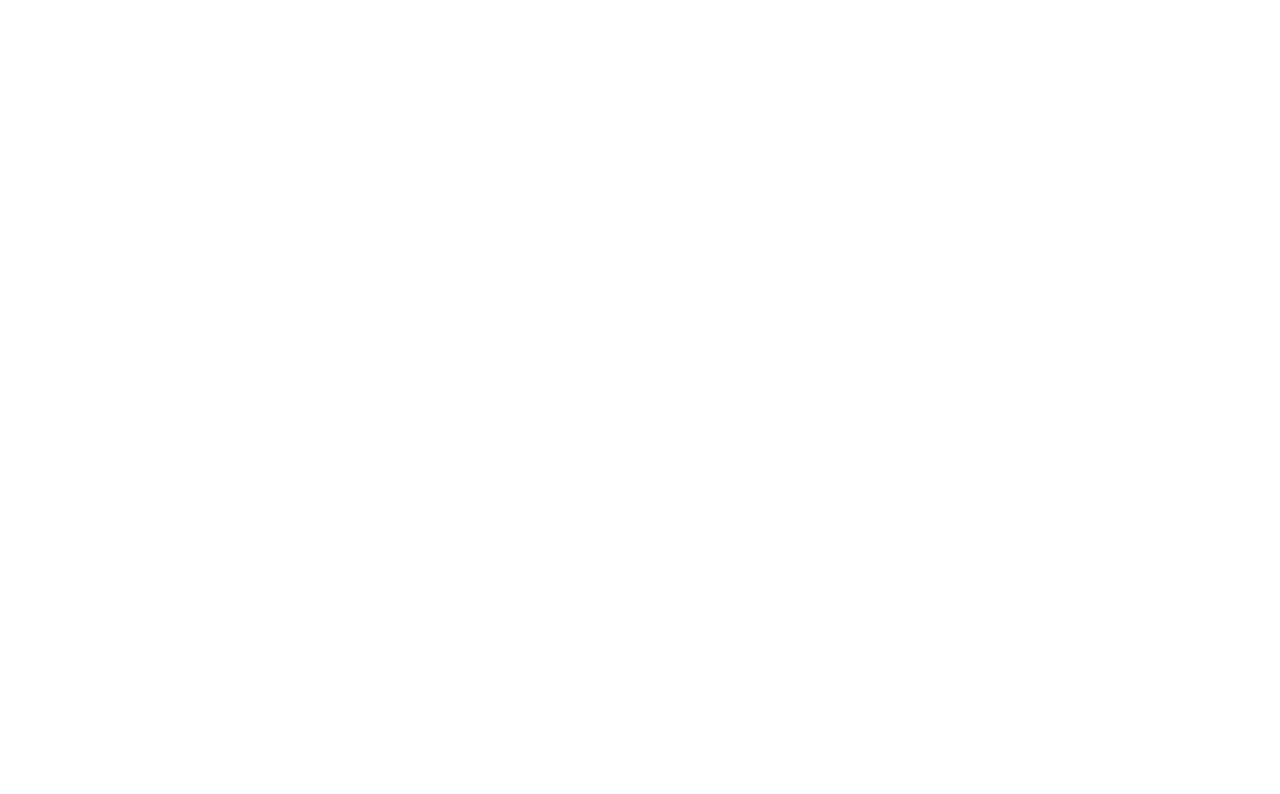
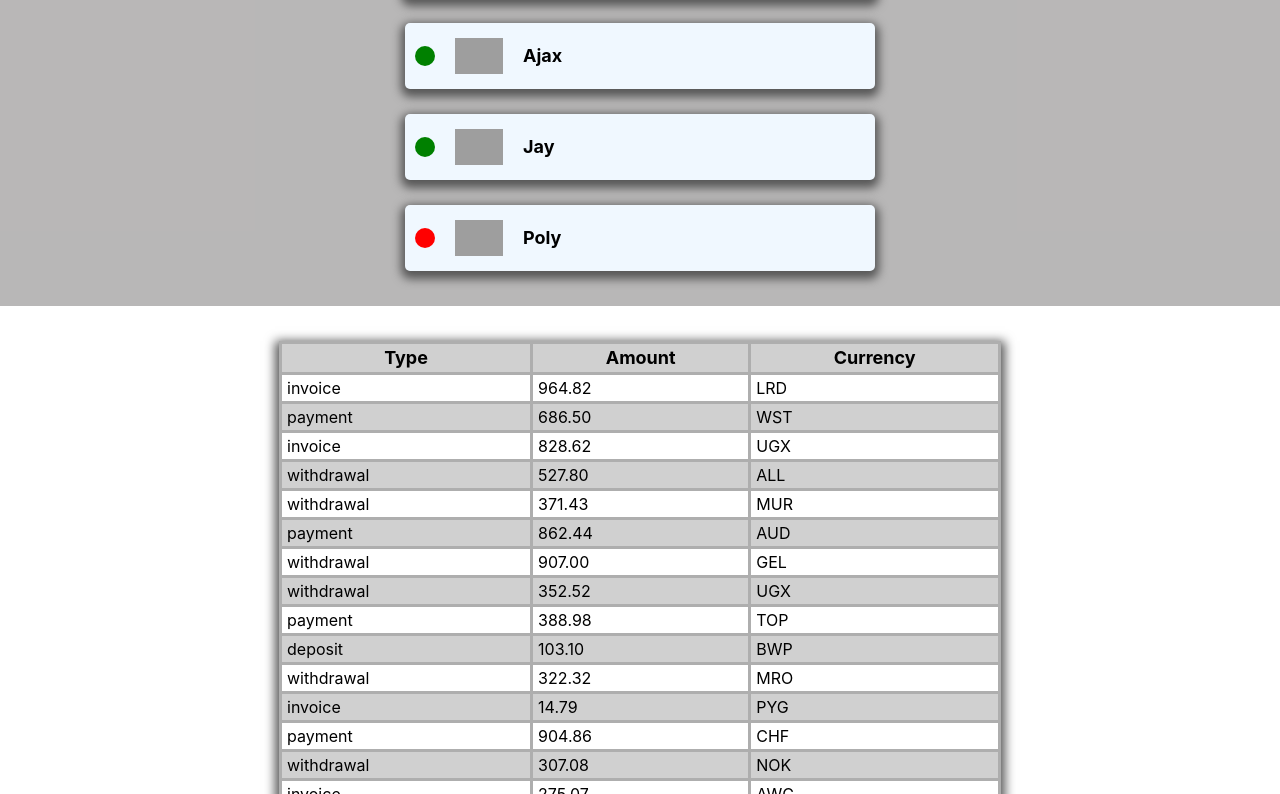
Before and after one commit to Dadayat/goit-react-hw-01-components, a React (Create React App) app: page / in a window 1280 px wide. Shown: the part 786-1580 px from the top of the page. Before the commit the page ends 800 px from the top, so only its background shows below. Built offline with nearby package versions, Linux system fonts and the light colour scheme; grey boxes are pictures that could not be loaded.

Commit message:
update Statistic and TransactionsHistory comoinents

```diff
--- a/src/components/App.jsx
+++ b/src/components/App.jsx
@@ -2,6 +2,10 @@
 import user from '../data/user.json';
 import { Statistics } from './Statistics/Statistics';
 import data from '../data/data.json';
+import { FriendList } from './FriendList/FriendList';
+import friends from '../data/friends.json';
+import { TransactionHistory } from './TransactionHistory/TransactionHistory';
+import transactions from '../data/transactions.json';
 
 export const App = () => {
   return (
@@ -14,6 +18,8 @@
         stats={user.stats}
       />
       <Statistics title={'UPLOAD STATS'} stats={data} />
+      <FriendList friends={friends} />
+      <TransactionHistory items={transactions} />
     </div>
   );
 };
--- /dev/null
+++ b/src/components/FriendItem/FriendItem.jsx
@@ -0,0 +1,19 @@
+import css from './FriendItem.module.css';
+
+const FriendItem = ({ avatar, name, isOnline }) => {
+  return (
+    <li className={css.item}>
+      <span
+        className={
+          isOnline ? `${css.status} ${css.green}` : `${css.status} ${css.red}`
+        }
+      >
+        {isOnline}
+      </span>
+      <img className={css.avatar} src={avatar} alt={name} width="48" />
+      <p className={css.name}>{name}</p>
+    </li>
+  );
+};
+
+export { FriendItem };
--- /dev/null
+++ b/src/components/FriendItem/FriendItem.module.css
@@ -0,0 +1,31 @@
+.item {
+  display: flex;
+  align-items: center;
+  gap: 20px;
+  padding: 15px 10px;
+  min-width: 450px;
+  background-color: aliceblue;
+  border-radius: 5px;
+  box-shadow: 0px 4px 10px 4px #575757;
+}
+
+.status {
+  display: block;
+  width: 20px;
+  height: 20px;
+  border-radius: 50%;
+  background-color: gray;
+}
+
+.green {
+  background-color: green;
+}
+
+.red {
+  background-color: red;
+}
+
+.name {
+  font-size: large;
+  font-weight: 700;
+}
--- /dev/null
+++ b/src/components/FriendList/FriendList.jsx
@@ -0,0 +1,23 @@
+import { FriendItem } from '../FriendItem/FriendItem';
+import css from './FriendList.module.css';
+
+const FriendList = ({ friends }) => {
+  return (
+    <>
+      <ul className={css.friendList}>
+        {friends.map(friend => {
+          return (
+            <FriendItem
+              avatar={friend.avatar}
+              name={friend.name}
+              isOnline={friend.isOnline}
+              key={friend.id}
+            />
+          );
+        })}
+      </ul>
+    </>
+  );
+};
+
+export { FriendList };
--- /dev/null
+++ b/src/components/FriendList/FriendList.module.css
@@ -0,0 +1,8 @@
+.friendList {
+  padding: 35px;
+  display: flex;
+  flex-direction: column;
+  align-items: center;
+  row-gap: 25px;
+  background-color: #999797b0;
+}
--- a/src/components/Profile/Profile.module.css
+++ b/src/components/Profile/Profile.module.css
@@ -2,7 +2,7 @@
   display: flex;
   justify-content: center;
   text-align: center;
-  padding: 20px;
+  padding: 35px;
   background-color: #999797b0;
 }
 
@@ -13,7 +13,6 @@
   height: auto;
   padding: 20px;
   border-radius: 10px;
-  margin-bottom: 25px;
   background-color: #fffcfc;
   box-shadow: 0px 4px 10px 4px #575757;
 }
@@ -23,7 +22,7 @@
   height: 100px;
   border: 2px solid black;
   border-radius: 50%;
-  margin-bottom: 40px;
+  margin-bottom: 30px;
   background-color: #999797b0;
 }
 
--- a/src/components/Statistics/Statistics.module.css
+++ b/src/components/Statistics/Statistics.module.css
@@ -1,6 +1,6 @@
 .statistics {
   text-align: center;
-  padding: 20px;
+  padding: 35px;
   background-color: #fcfcfcb0;
 }
 
--- /dev/null
+++ b/src/components/TransactionHistory/TransactionHistory.jsx
@@ -0,0 +1,20 @@
+import { Transactions } from '../Transactions/Transactions';
+import css from './TransactionHistory.module.css';
+
+const TransactionHistory = ({ items }) => {
+  return (
+    <table className={css.transactionHistory}>
+      <thead>
+        <tr className={css.row}>
+          <th className={css.cell}>Type</th>
+          <th className={css.cell}>Amount</th>
+          <th className={css.cell}>Currency</th>
+        </tr>
+      </thead>
+
+      <Transactions items={items} />
+    </table>
+  );
+};
+
+export { TransactionHistory };
--- /dev/null
+++ b/src/components/TransactionHistory/TransactionHistory.module.css
@@ -0,0 +1,19 @@
+.transactionHistory {
+  margin: 35px auto;
+  text-align: start;
+  max-width: 722px;
+  width: 100%;
+  border: 1px solid #aeaeae;
+  box-shadow: 0px 4px 10px 4px #575757;
+}
+
+.row {
+  background-color: rgb(208, 208, 208);
+}
+
+.cell {
+  border: 3px solid #aeaeae;
+  padding: 5px;
+  font-size: large;
+  font-weight: 700;
+}
--- /dev/null
+++ b/src/components/Transactions/Transactions.jsx
@@ -0,0 +1,19 @@
+import css from './Transactions.module.css';
+
+const Transactions = ({ items }) => {
+  return (
+    <tbody>
+      {items.map(({ id, type, amount, currency }) => {
+        return (
+          <tr className={css.line} key={id}>
+            <td className={css.cell}>{type}</td>
+            <td className={css.cell}>{amount}</td>
+            <td className={css.cell}>{currency}</td>
+          </tr>
+        );
+      })}
+    </tbody>
+  );
+};
+
+export { Transactions };
--- /dev/null
+++ b/src/components/Transactions/Transactions.module.css
@@ -0,0 +1,8 @@
+.line:nth-child(even) {
+  background: rgb(208, 208, 208);
+}
+
+.cell {
+  border: 3px solid #aeaeae;
+  padding: 5px;
+}
```
